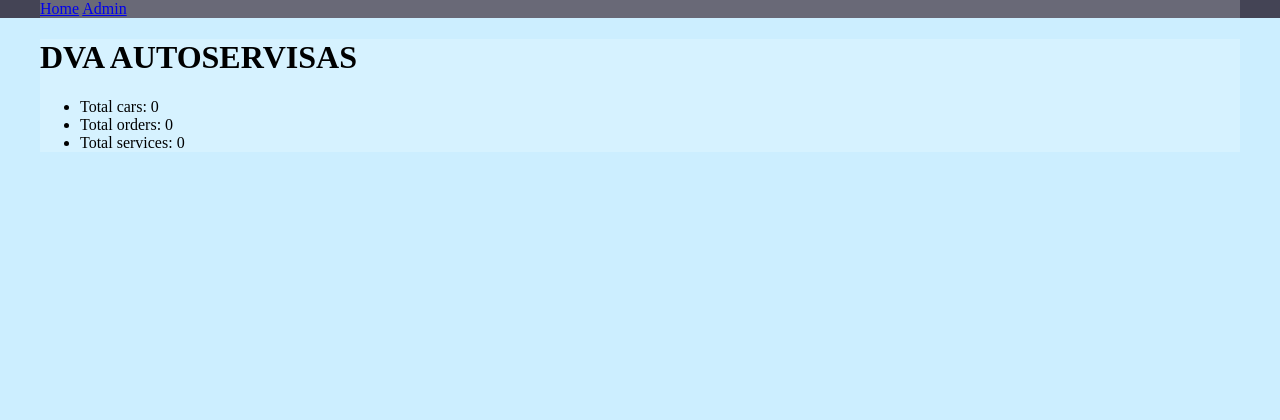
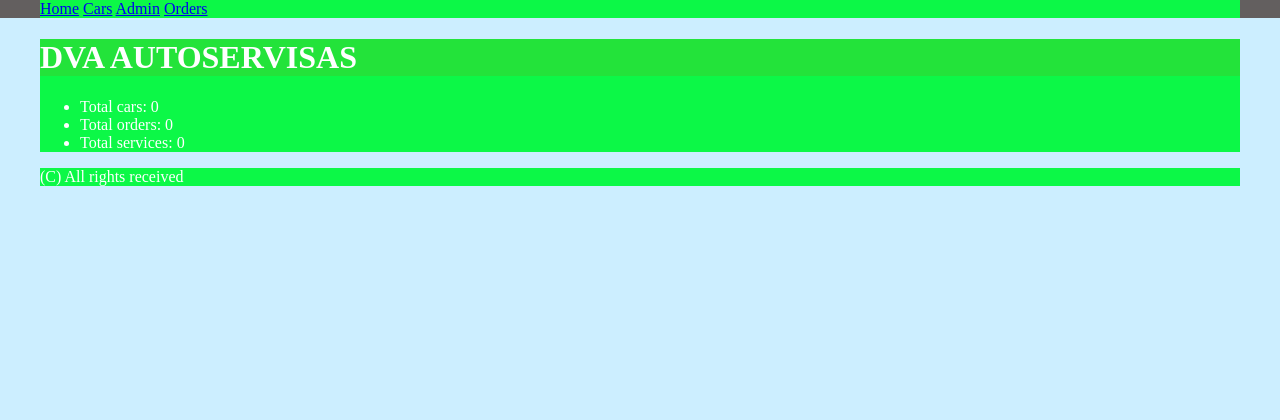
Before and after one commit to Shpokas2022/autoservise11_09, a Django app: page / in a window 1280 px wide. Shown: the top 420 px of the page. Before the commit the page ends 148 px from the top, so only its background shows below. Run offline with Django 4.2, Linux system fonts and the light colour scheme; data that the repository does not hold is empty.

Commit message:
Pakeisti laukai

```diff
--- a/ptu5_autoservise11_09/automoto/static/automoto/css/base.css
+++ b/ptu5_autoservise11_09/automoto/static/automoto/css/base.css
@@ -1,30 +1,59 @@
 body {
     background-color: #cef;
+    color: red;
     margin: 0;
+    display: flex;
+    flex-direction: column;
+    justify-content: flex-start;
+    min-height: 100vh;
 }
 
 header, main, footer {
     min-width: fit-content;
 }
 
+title {
+    color: rgb(17, 223, 51);
+}
+
 header {
-    background-color: #445;
+    background-color: rgb(99, 95, 95);
 }
 
 head a {
     display: inline-block;
+    background-color: white;
     color: #cef;
     padding: 0.5rem;
     text-decoration: none;
+
 }
 
 header a:hover {
     background-color: rgba(255, 255, 255, 0.2);
 }
 
+main {
+    flex-grow: 1;
+}
 .container {
-    background-color: rgba(255, 255, 255, 0.2);
+    background-color: rgb(12, 248, 71);
+    color: white;
     max-width: 1200px;
     min-width: 480px;
     margin: 0 auto;
 }
+
+h1 {
+    background-color: rgb(35, 227, 58);
+    color: white;
+}
+
+footer {
+    padding-bottom: 100rem;
+}
+
+/* footer .container {
+    display: flex;
+    align-content: stretch;
+} */
--- a/ptu5_autoservise11_09/automoto/templates/automoto/base.html
+++ b/ptu5_autoservise11_09/automoto/templates/automoto/base.html
@@ -12,8 +12,11 @@
     <header>
         <div class='container'>
             {% block nav %}
-                <a href='{% url 'index' %}'>Home</a>
-                <a href='{% url 'admin:index' %}'>Admin</a>
+                <a href="{% url 'index' %}">Home</a>
+                <a href="{% url 'cars' %}">Cars</a>
+                <a href="{% url 'admin:index' %}">Admin</a>
+                <a href="{% url 'order' %}">Orders</a>
+                {% comment %} <a href="{% url 'car_info' %}">Information about cars</a> {% endcomment %}
             {% endblock nav %}
         </div>
     </header>
@@ -25,7 +28,7 @@
     </main>
     <footer>
         <div class='container'>
-            {% block footer %}{% endblock footer%}
+            {% block footer %}(C) All rights received {% endblock footer%}
         </div>
     </footer>
 </body>
--- a/ptu5_autoservise11_09/automoto/urls.py
+++ b/ptu5_autoservise11_09/automoto/urls.py
@@ -2,5 +2,8 @@ from django.urls import path
 from . import views
 
 urlpatterns = [
-    path('', views.index, name="index")
+    path('', views.index, name="index"),
+    path('car/', views.cars, name='cars'),
+    path('car/<int:pk>/', views.cars, name='car'),
+    path('orders/', views.orders, name="order")
 ]
--- a/ptu5_autoservise11_09/automoto/views.py
+++ b/ptu5_autoservise11_09/automoto/views.py
@@ -1,6 +1,9 @@
-from django.shortcuts import render
+from django.shortcuts import render, get_object_or_404
+from django.db.models import Q
+from django.core.paginator import Paginator
+from django.views.generic import ListView, DetailView
 from django.http import HttpResponse
-from . models import Car, Service, OrderLine
+from . models import Car, Service, OrderLine, CarModel, Order
 
 # Create your views here.
 def index(request):
@@ -14,3 +17,16 @@ def index(request):
     }
 
     return render(request,'automoto/index.html', context)
+
+def cars(request):
+    return render(request, 'automoto/cars.html', {'cars': Car.objects.all()})
+
+def car_info(request, car_id):
+    return render(request, 'automoto/car_info.html', {'cars': get_object_or_404(Car,id=car_id)})
+
+def orders(request):
+    return render(request, 'automoto/orders.html', {'orders':Order.objects.all()})
+
+class OrderLineView(ListView):
+    model = Order
+    template_name = 'automoto/order_line.html'
```
Also changed, not shown: ptu5_autoservise11_09/automoto/templates/automoto/car_info.html (added, +9 -0 lines), ptu5_autoservise11_09/automoto/templates/automoto/cars.html (added, +10 -0 lines), ptu5_autoservise11_09/automoto/templates/automoto/order_line.html (added, +8 -0 lines), ptu5_autoservise11_09/automoto/templates/automoto/orders.html (added, +10 -0 lines).
